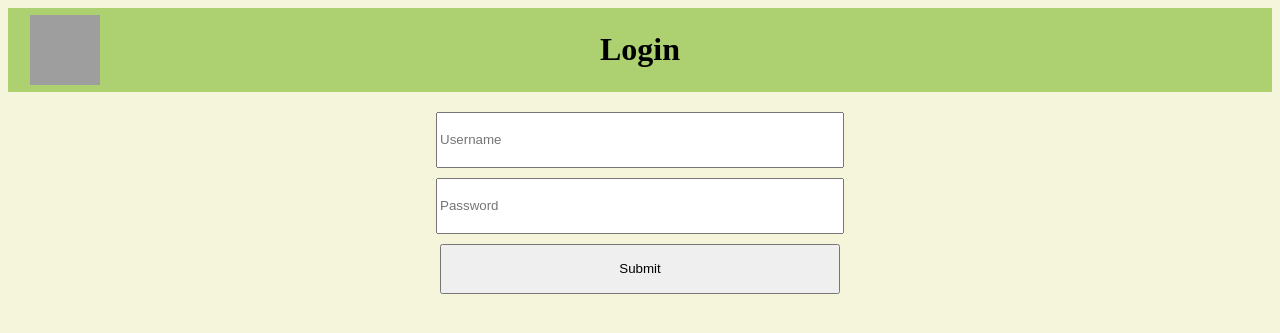
After one commit to myoo18/Affordable-AAC, a Flask app: page /login in a window 1280 px wide. The commit adds this page. Shown: the top 333 px of the page. Run offline with Flask 3, Linux system fonts and the light colour scheme; grey boxes are pictures that could not be loaded.

Commit message:
sign in works

```diff
--- a/app.py
+++ b/app.py
@@ -1,13 +1,51 @@
-from flask import Flask, render_template, request, url_for, redirect, flash
+from flask import Flask, render_template, request, url_for, redirect, flash, session
 from model import generate_text
 from input import rearrange_sentence
+from pymongo import MongoClient
+import certifi
 
 app = Flask(__name__)
 app.secret_key = 'your_super_secret_key'
 
+# MongoDB setup
+connection = 'mongodb+srv://jyee25:jyee@vthacks.lza3x1j.mongodb.net/'
+client = MongoClient(connection, tlsCAFile=certifi.where())
+#connection to users mongodb
+dbusers = client['users']
+collection = dbusers['login']
+
 @app.route('/')
 def index():
-    return render_template('index.html')
+
+    username = session.get('username')
+    return render_template('index.html', username=username)
+
+@app.route('/login', methods=['GET', 'POST'])
+def login():
+    if request.method == 'POST':
+        uName = request.form["field_user"]
+        uPass = request.form["field_pass"]
+        if(collection != None):
+            print("yes")
+
+        user = collection.find_one({"user": uName})
+        if user and user['pass'] == uPass:
+            print("User authenticated!")
+            session['username'] = uName
+            session['logged in'] = True
+            return redirect(url_for('index'))
+        #user not found
+        return render_template('login.html', error=True)
+
+    return render_template('login.html')
+
+
+
+@app.route('/logout')
+def logout():
+    session.clear()
+    return render_template("login.html")
+
 
 @app.route('/predict', methods=['POST'])
 def predict():
--- /dev/null
+++ b/templates/login.html
@@ -0,0 +1,83 @@
+<!DOCTYPE html>
+<html>
+<head>
+    <title>Login</title>
+
+    <style>
+      body{
+        text-align:center;
+        background-color: beige;
+
+      }
+      #Login_content{
+        margin-top: 20px;
+        font-size: 10px;
+      }
+
+      #user{
+        width:400px;
+        height:50px;
+      }
+      #pass{
+        margin-top: 10px;
+        width:400px;
+        height:50px;
+      }
+      #submit{
+        margin-top: 10px;
+        width:400px;
+        height:50px;
+      }
+      header{
+                background-color: rgb(173,209,112);
+                padding: 2px;
+
+            }
+
+            #Title{
+                text-align: center;
+
+            }
+            #logo{
+                position: absolute;
+                left:30px;
+                top:15px;
+                height: 70px;
+                width: 70px;
+
+            }
+    </style>
+</head>
+<body>
+  <header>
+
+   <a href="/"> <img id="logo" src="static\University Logo.png">  </a>
+
+    <h1 id="Title">Login</h1>
+
+</header>
+<div id="Login_content">
+
+    {% if error %}
+    <p style="color:red;">Login failed. The username or password is incorrect.</p>
+    {% endif %}
+
+      <div class="labels">
+        <form action="{{ url_for('login') }}" method="post">
+
+        <input id="user" type="text" name="field_user" placeholder = "Username" required><br>
+
+        <input id="pass" type="text" name="field_pass" placeholder = "Password" required><br>
+
+      <div class="submit_btn">
+      <input id="submit" type="submit" value="Submit">
+      </div>
+
+    </form>
+    </div>
+
+
+
+    </div><!--END Content Wrap-->
+</body>
+</html>
```
Also changed, not shown: templates/index.html (+14 -0 lines), README.MD.
